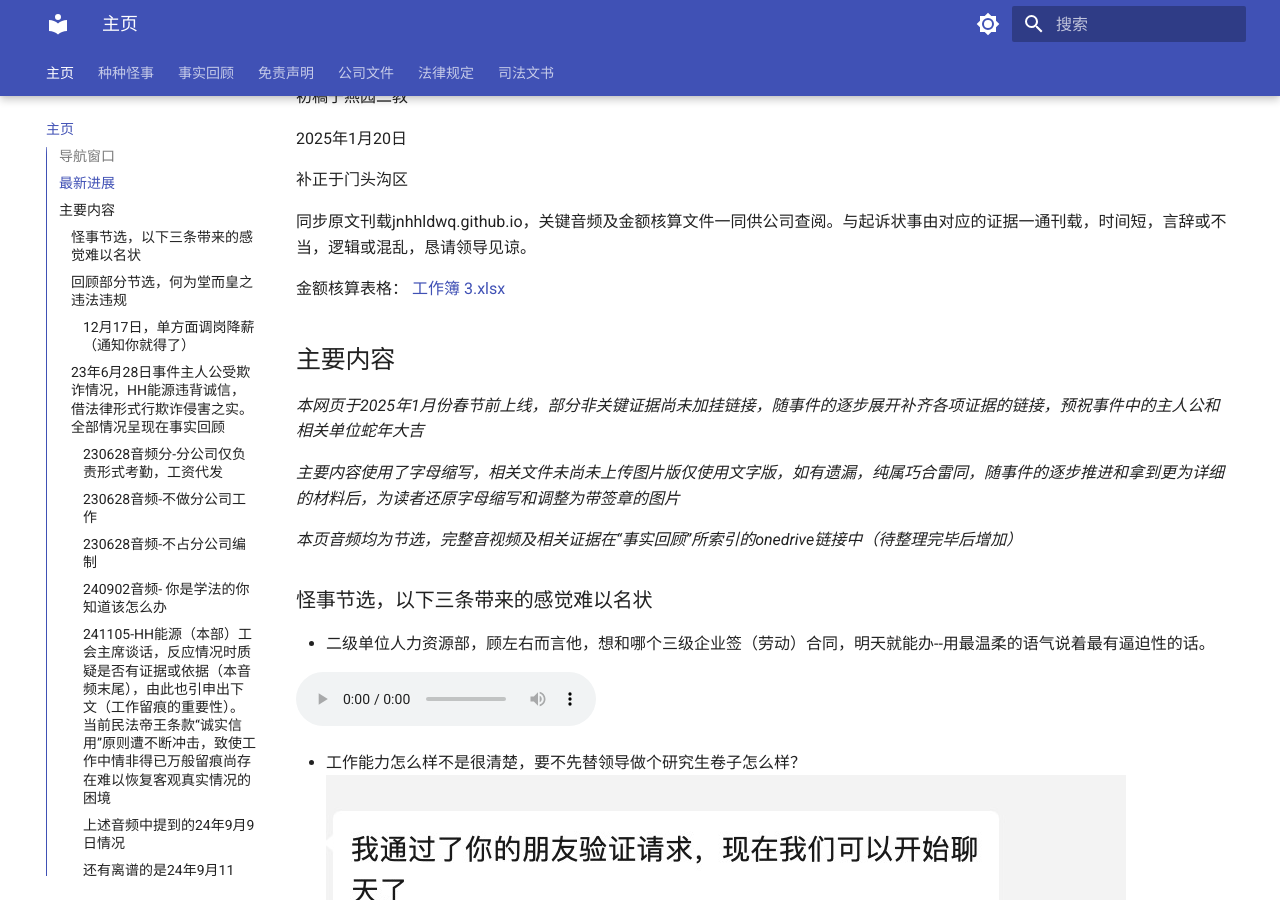
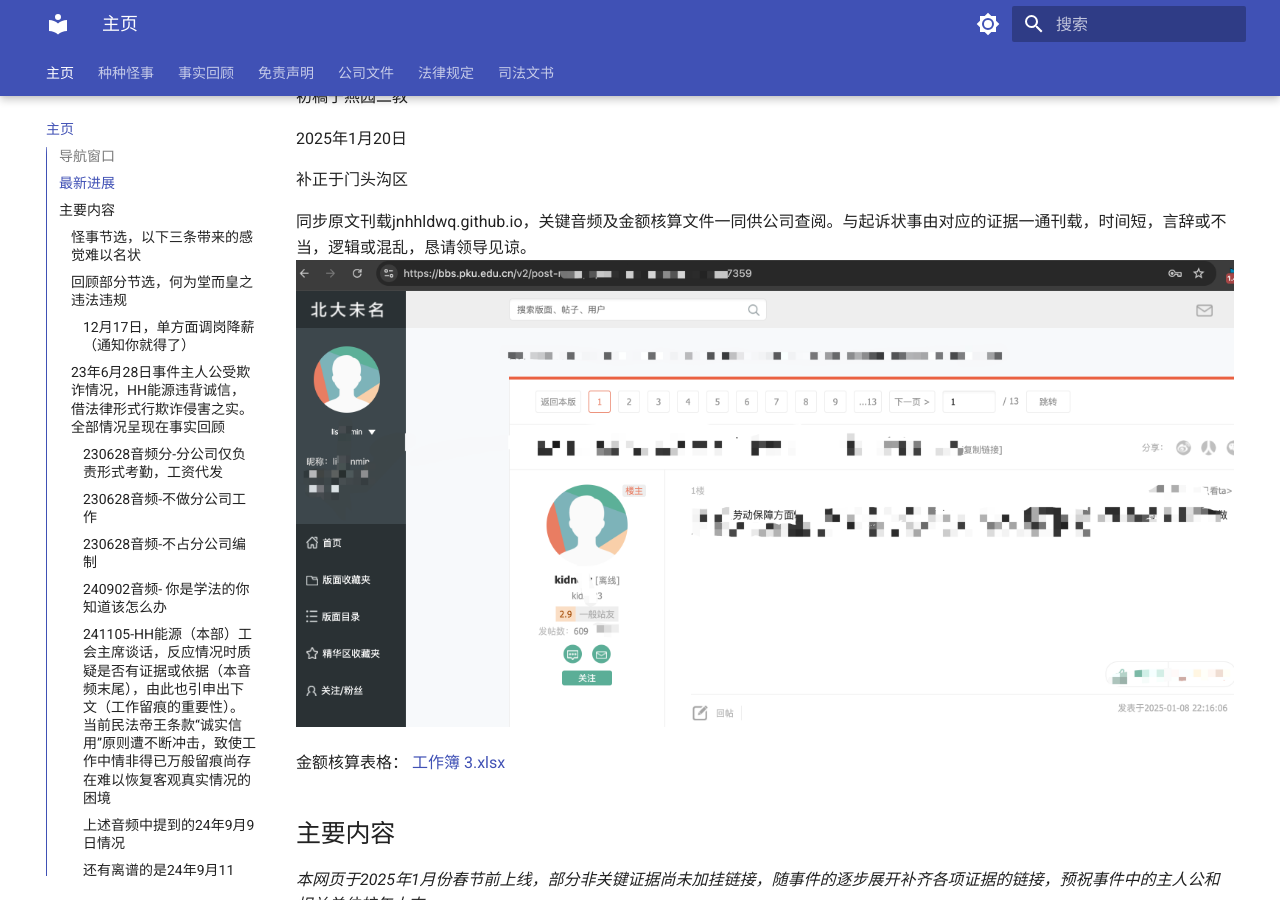
Before and after one commit to jnhhldwq/jnhhldwq.github.io, an MkDocs documentation site: the page built from docs/index.md, in a window 1280 px wide and 900 px high, scrolled down 5222 px. Built offline with MkDocs 1.6.1 and Material for MkDocs 9.7.7, drawn with Linux system fonts in a browser that asks for light colours.

Commit message:
补图片

```diff
--- a/docs/index.md
+++ b/docs/index.md
@@ -108,7 +108,7 @@
 补正于门头沟区
 
 同步原文刊载jnhhldwq.github.io，关键音频及金额核算文件一同供公司查阅。与起诉状事由对应的证据一通刊载，时间短，言辞或不当，逻辑或混乱，恳请领导见谅。
-
+![](imgs/校内论坛已有关注.png)
 
 金额核算表格：
 [工作簿 3.xlsx](https://1drv.ms/x/c/2ee65bd00fdba572/EQb-mZfe09tDpAJCiFJcY3AB02KKw9eBw3cahmmRNzL_MA?e=ivhpS5)
```
Also changed, not shown: docs/.obsidian/workspace.json, docs/imgs/校内论坛已有关注.png (added).
